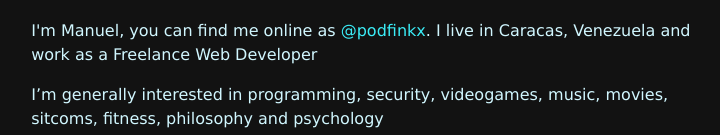
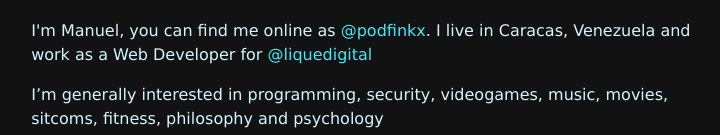
Before and after one commit to podfinkx/podfinkx.github.io, an Astro site: page / in a window 1280 px wide. Shown: the part 164-299 px from the top of the page, without its empty margins (278-998 px from the left). Built offline with nearby package versions, Linux system fonts and the light colour scheme; Astro itself is replaced by a stand-in of ours.

Commit message:
add current employee link

```diff
--- a/src/pages/index.astro
+++ b/src/pages/index.astro
@@ -19,7 +19,7 @@ import { Icon } from 'astro-icon';
 				Hello, Friend
 			</h1>
 			<p>
-				I'm Manuel, you can find me online as <a href="/about">@podfinkx</a>. I live in Caracas, Venezuela and work as a Freelance Web Developer
+				I'm Manuel, you can find me online as <a href="/about">@podfinkx</a>. I live in Caracas, Venezuela and work as a Web Developer for <a href="https://www.instagram.com/liquedigital/">@liquedigital</a>
 			</p>
 			<p>
 				I’m generally interested in programming, security, videogames, music, movies, sitcoms, fitness, philosophy and psychology
```
